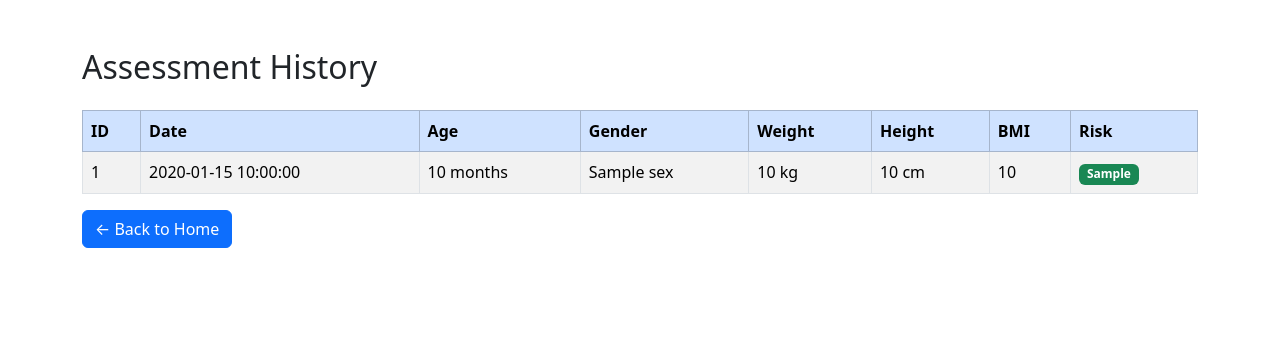
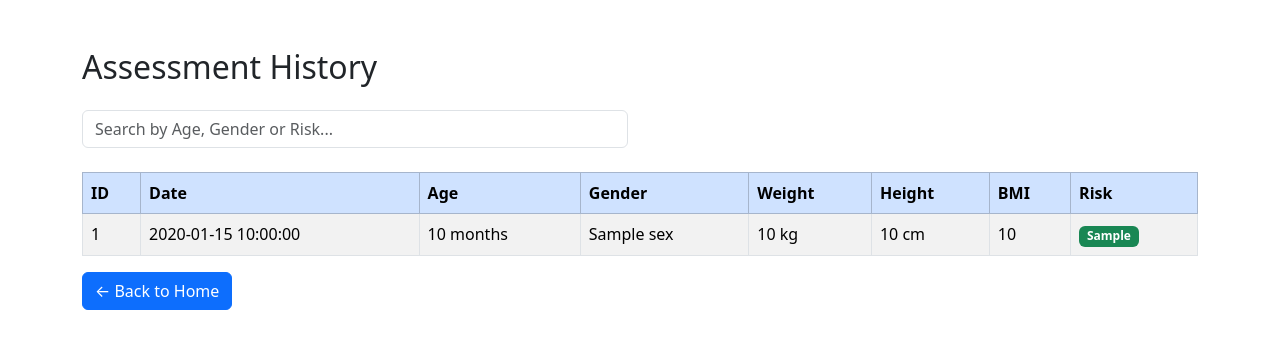
Before and after one commit to mariyamallick/AI-Pediatric-Malnutrition-Detection, a Flask app: template app/templates/history.html in a window 1280 px wide. Shown: the top 349 px of the page. Run offline with Flask 3, Linux system fonts and the light colour scheme; the template is opened without the code that fills it: most values are stand-ins (such as "Sample title", 1, 10 or a date in 2020); parts of the project's set-up code (start-up, migrations or seed data) failed here and were passed over.

Commit message:
Add search functionality to assessment history

```diff
--- a/app/templates/history.html
+++ b/app/templates/history.html
@@ -15,7 +15,23 @@
     Assessment History
 </h2>
 
-<table class="table table-striped table-bordered">
+<div class="row mb-4">
+
+    <div class="col-md-6">
+
+        <input
+            type="text"
+            id="searchInput"
+            class="form-control"
+            placeholder="Search by Age, Gender or Risk...">
+
+    </div>
+
+</div>
+
+<table
+    class="table table-striped table-bordered"
+    id="historyTable">
 
 <thead class="table-primary">
 
@@ -82,6 +98,32 @@
 
 </a>
 
+<script>
+
+const searchInput = document.getElementById("searchInput");
+
+searchInput.addEventListener("keyup", function(){
+
+    let value = this.value.toLowerCase();
+
+    let rows = document.querySelectorAll("#historyTable tbody tr");
+
+    rows.forEach(row=>{
+
+        let text = row.innerText.toLowerCase();
+
+        if(text.includes(value))
+            row.style.display="";
+
+        else
+            row.style.display="none";
+
+    });
+
+});
+
+</script>
+
 </body>
 
 </html>
```
